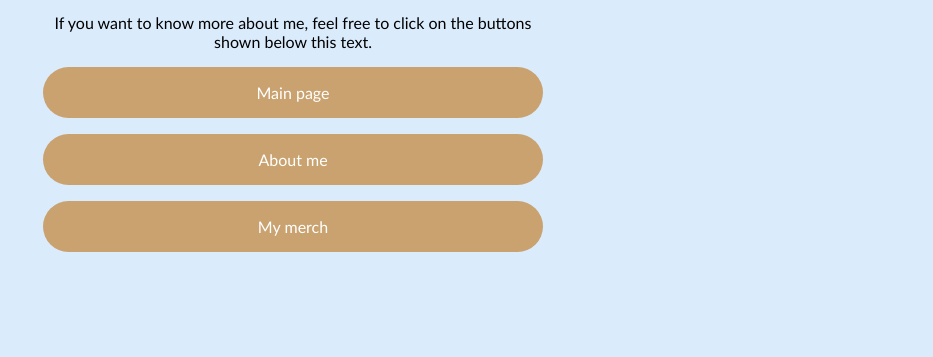
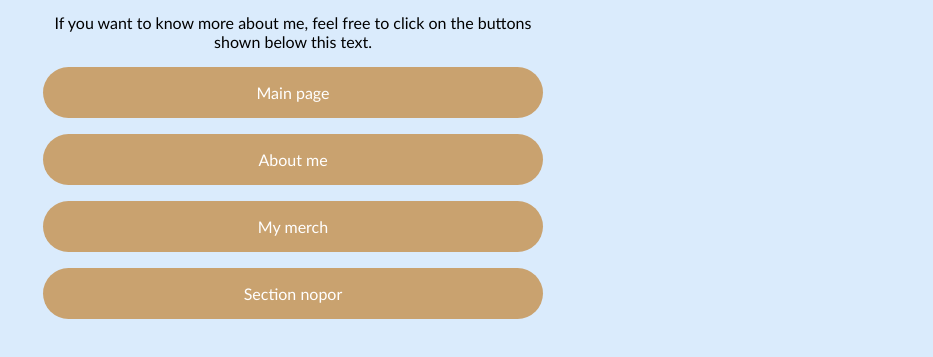
Before and after one commit to Pvngu/LunaLunera, a plain HTML site: page index.html in a window 1280 px wide. Shown: the part 291-648 px from the top of the page, without its empty margins (347-1280 px from the left). Drawn offline with Linux system fonts and the light colour scheme.

Commit message:
added a new button

```diff
--- a/index.html
+++ b/index.html
@@ -10,9 +10,12 @@
             <h1>Luna lunera</h1>
             <p>Hello, this is me luna lunera, welcome to my new website created by my human. </p>
             <p>If you want to know more about me, feel free to click on the buttons shown below this text.</p>
+            <nav>
             <a href="">Main page</a>
             <a href="https://r.mtdv.me/FwreUhwW30">About me</a>
             <a href="https://myshop.rocks/Uz2kaeLIHU">My merch</a>
+            <a href="">Section nopor</a>
+            </nav>
             <button id="appearanceB" onclick="toggleDarkMode()">DarkMode</button>
         </div>
             <script>
```
